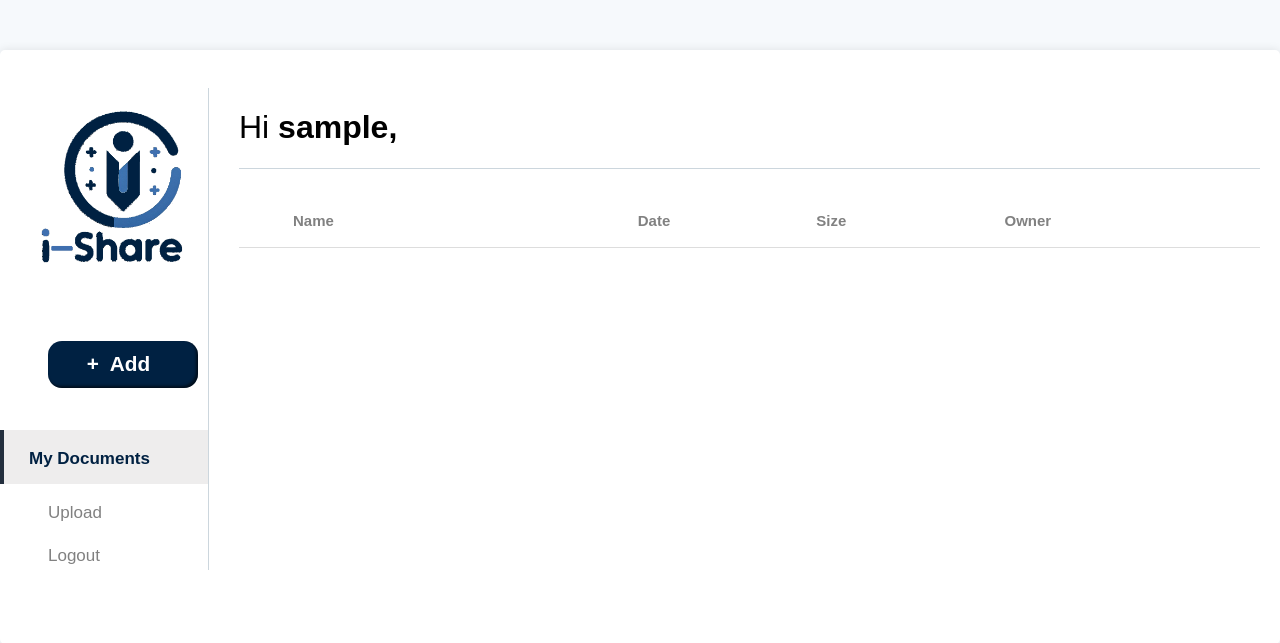
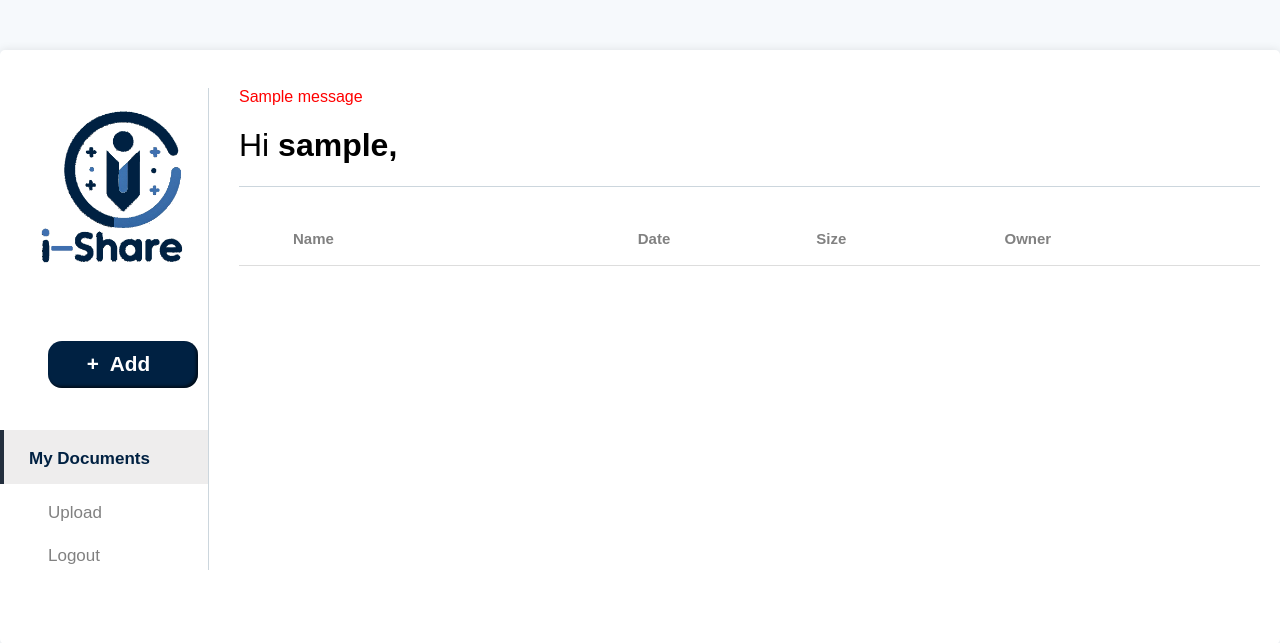
Before and after one commit to ScordovaB/cloud-share, a Flask app: page /dashboard in a window 1280 px wide. Shown: the top 643 px of the page. Run offline with Flask 3, Linux system fonts and the light colour scheme; the visitor is signed in with stand-in values (Sample User, id 1); one stand-in notice (Sample message) is shown; data that the repository does not hold is empty.

```diff
--- a/templates/dashboard.html
+++ b/templates/dashboard.html
@@ -21,6 +21,11 @@
                     <a href="{{ url_for('index') }}" class="logout">Logout</a>
             </div>
             <div class="main">
+                {% for message in get_flashed_messages() %}
+                <div class="alert" style="color: red;">
+                    {{ message[0:22] }}
+                </div>
+                {% endfor %}
                 <h1>Hi <a>{{username}},</a> </h1><hr>
                 <br>
                 <div class="row">
```
Also changed, not shown: app.py (+8 -0 lines).
